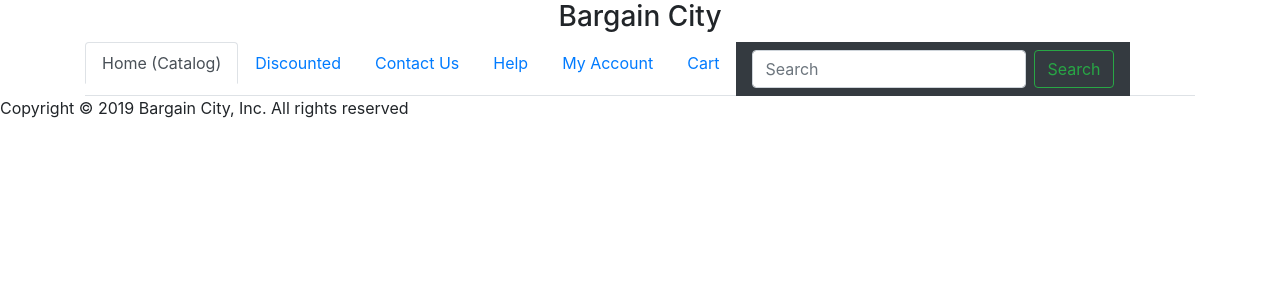
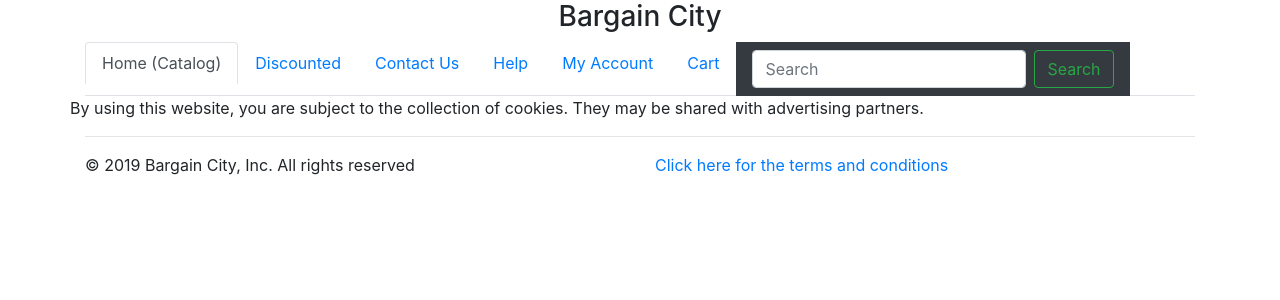
Before and after one commit to DevSquad451/BargainCity, an Angular app: page /terms in a window 1280 px wide. Before the commit this address led to /. Shown: the top 300 px of the page. Built offline with nearby package versions, Linux system fonts and the light colour scheme.

Commit message:
terms component

```diff
--- a/src/app/app-routing/appRoutes.ts
+++ b/src/app/app-routing/appRoutes.ts
@@ -7,6 +7,7 @@ import { HelpComponent } from './../help/help.component';
 import { MyaccountComponent } from './../myaccount/myaccount.component';
 import { SearchComponent } from './../search/search.component';
 import { CartComponent } from './../cart/cart.component';
+import { TermsComponent } from './../terms/terms.component';
 
 export const appRoutes: Routes = [
   { path: 'home',  component: HomeComponent },
@@ -16,5 +17,6 @@ export const appRoutes: Routes = [
   { path: 'myaccount',  component: MyaccountComponent},
   { path: 'search',  component: SearchComponent},
   { path: 'cart',  component: CartComponent},
+  { path: 'terms',  component: TermsComponent},
   { path: '', redirectTo: '/home', pathMatch: 'full' }
 ];
--- a/src/app/app.module.ts
+++ b/src/app/app.module.ts
@@ -12,6 +12,7 @@ import { HelpComponent } from './help/help.component';
 import { MyaccountComponent } from './myaccount/myaccount.component';
 import { SearchComponent } from './search/search.component';
 import { CartComponent } from './cart/cart.component';
+import { TermsComponent } from './terms/terms.component';
 
 @NgModule({
   declarations: [
@@ -24,7 +25,8 @@ import { CartComponent } from './cart/cart.component';
     HelpComponent,
     MyaccountComponent,
     SearchComponent,
-    CartComponent
+    CartComponent,
+    TermsComponent
   ],
   imports: [
     BrowserModule,
--- a/src/app/footer/footer.component.html
+++ b/src/app/footer/footer.component.html
@@ -1 +1,8 @@
-<table>Copyright © 2019 Bargain City, Inc. All rights reserved</table>
+<div class="container" >
+        <hr>
+         <div class="row">
+           <div class="col">
+                 © 2019 Bargain City, Inc. All rights reserved
+          </div>
+           <a class="col" [routerLink]="['/terms']">Click here for the terms and conditions</a>
+         </div>
--- /dev/null
+++ b/src/app/terms/terms.component.html
@@ -0,0 +1,5 @@
+<div class="container" >
+        <div class="row">
+          By using this website, you are subject to the collection of cookies. They may be shared with advertising partners.
+          </div>
+        </div>
--- /dev/null
+++ b/src/app/terms/terms.component.ts
@@ -0,0 +1,15 @@
+import { Component, OnInit } from '@angular/core';
+
+@Component({
+  selector: 'app-terms',
+  templateUrl: './terms.component.html',
+  styleUrls: ['./terms.component.css']
+})
+export class TermsComponent implements OnInit {
+
+  constructor() { }
+
+  ngOnInit() {
+  }
+
+}
```
Also changed, not shown: src/app/terms/terms.component.css (added), 1 other file (tests, documents, lock files or other folders).
